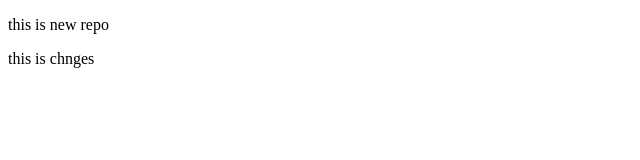
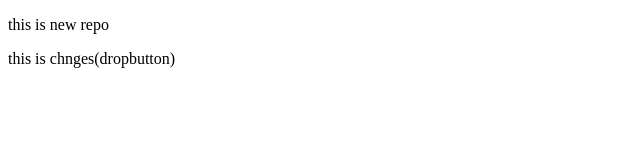
Before and after one commit to gangasagarshirale/localRepo, a plain HTML site: page index.html in a window 1280 px wide. Shown: the full height of the page, 0-640 px from the left. Drawn offline with Linux system fonts and the light colour scheme.

```diff
--- a/index.html
+++ b/index.html
@@ -7,6 +7,6 @@
 </head>
 <body>
     <p>this is new repo</p>
-    <p>this is chnges</p>
+    <p>this is chnges(dropbutton)</p>
 </body>
 </html>
```
